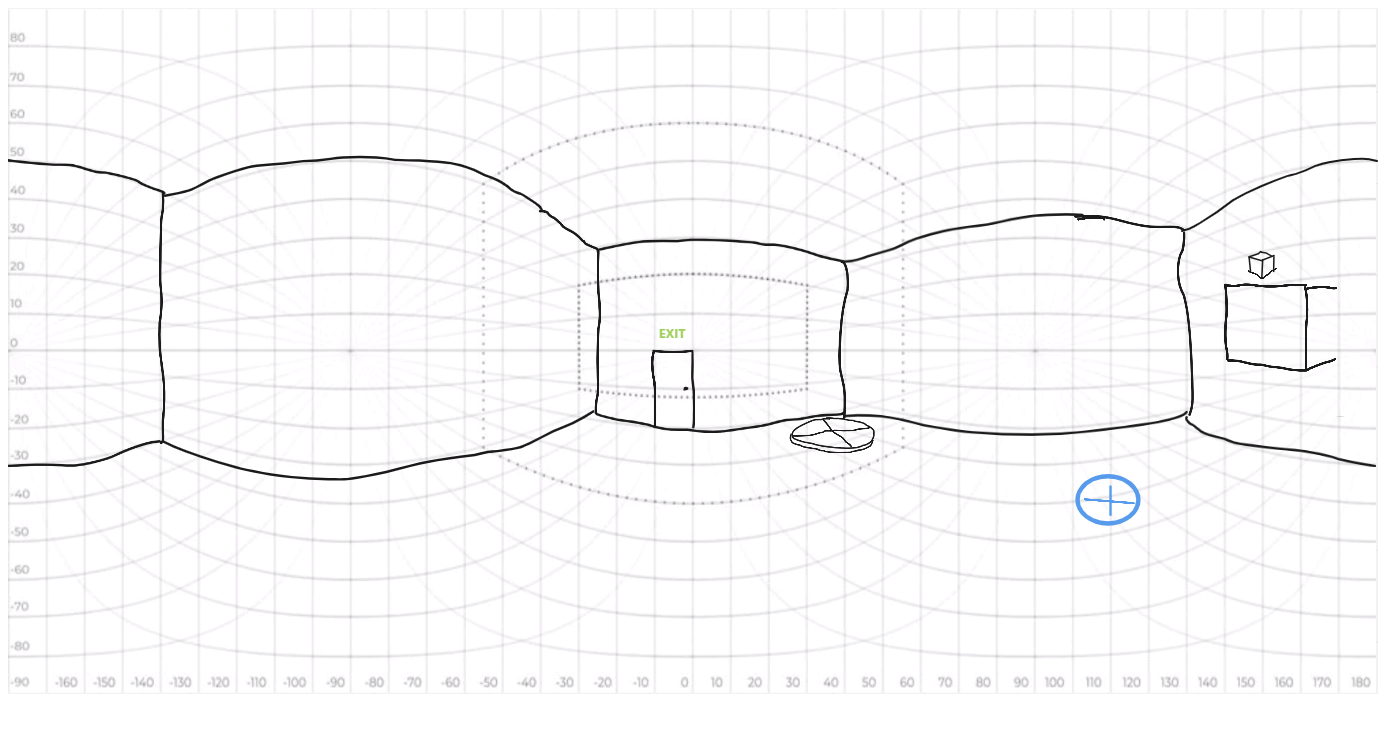
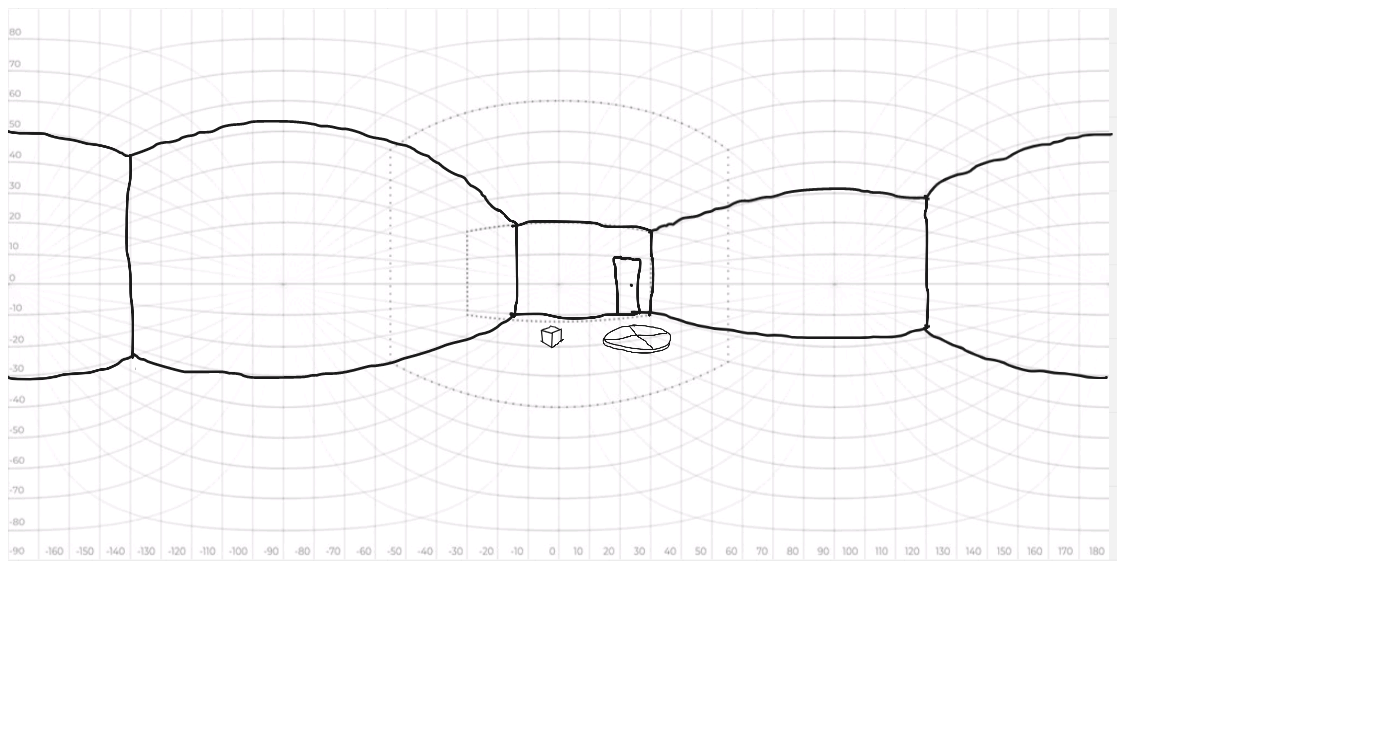
Before and after one commit to DarrylCully/ImmersiveTech, a plain HTML site: page index.html in a window 1280 px wide. Shown: the whole page, 1378 px wide, since content can reach past the window. Drawn offline with Linux system fonts and the light colour scheme.

Commit message:
Update index.html

```diff
--- a/index.html
+++ b/index.html
@@ -5,7 +5,7 @@
   <body>
     <a-scene background="transparent:true">
       <a-assets>
-        <img id="VR_Wireframe" src="room8.png">
+        <img id="VR_Wireframe" src="room5.png">
         </a-assets>
       <a-sky src="#VR_Wireframe"></a-sky>
       <a-camera position="0 0 0" fov="90"></a-camera>
```
